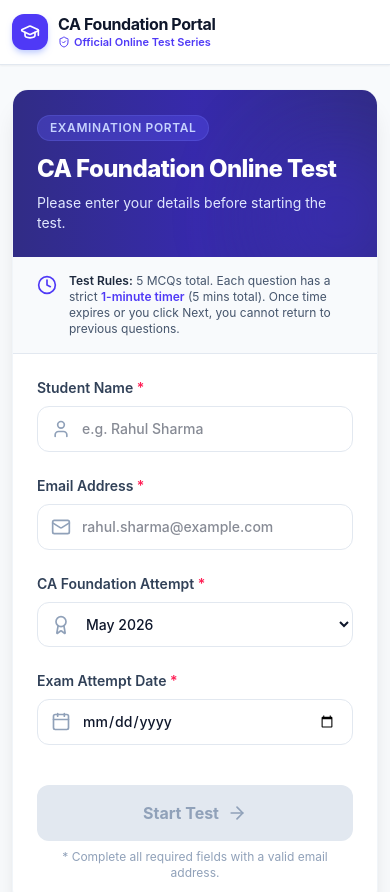
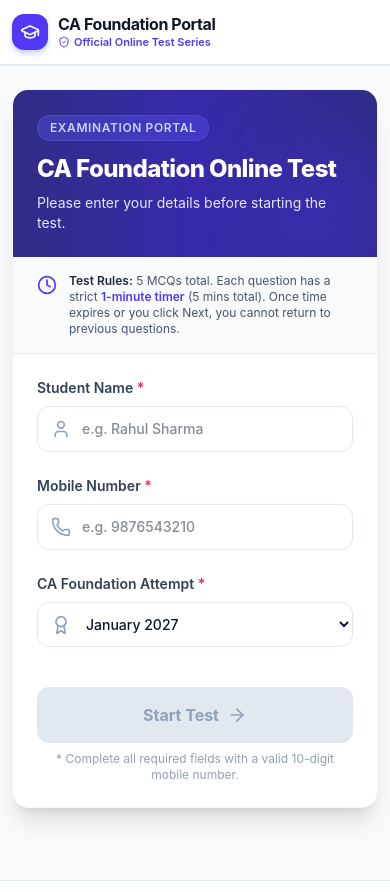
Before and after one commit to divyayadav12/studenttestform, a React (Vite) app: page / in a window 390 px wide. Shown: the top 892 px of the page. Built offline with nearby package versions, Linux system fonts and the light colour scheme.

Commit message:
Replace Email with Mobile Number, remove Exam Attempt Date, and update attempt options

```diff
--- a/src/App.jsx
+++ b/src/App.jsx
@@ -181,9 +181,8 @@ export default function App() {
 
     const payload = {
       studentName: studentData?.studentName || '',
-      email: studentData?.email || '',
+      phone: studentData?.phone || '',
       caAttempt: studentData?.caAttempt || '',
-      examAttemptDate: studentData?.examAttemptDate || '',
       testDate: studentData?.testDate || new Date().toISOString().split('T')[0],
       testStartTime: studentData?.startTimeFormatted || '',
       testEndTime: endTimeFormatted,
@@ -203,19 +202,19 @@ export default function App() {
     // Silent background transmission to Google Sheets
     sendToGoogleSheets(payload);
 
-    // Save submitted email to local list of registered emails to prevent re-registration
-    if (studentData?.email) {
+    // Save submitted phone number to local list of registered phones to prevent re-registration
+    if (studentData?.phone) {
       try {
-        const SUBMITTED_EMAILS_KEY = 'ca_final_submitted_emails_v1';
-        const existing = localStorage.getItem(SUBMITTED_EMAILS_KEY);
-        const emailList = existing ? JSON.parse(existing) : [];
-        const cleanEmail = studentData.email.trim().toLowerCase();
-        if (!emailList.includes(cleanEmail)) {
-          emailList.push(cleanEmail);
-          localStorage.setItem(SUBMITTED_EMAILS_KEY, JSON.stringify(emailList));
+        const SUBMITTED_PHONES_KEY = 'ca_final_submitted_phones_v1';
+        const existing = localStorage.getItem(SUBMITTED_PHONES_KEY);
+        const phoneList = existing ? JSON.parse(existing) : [];
+        const cleanPhone = studentData.phone.trim();
+        if (!phoneList.includes(cleanPhone)) {
+          phoneList.push(cleanPhone);
+          localStorage.setItem(SUBMITTED_PHONES_KEY, JSON.stringify(phoneList));
         }
       } catch (err) {
-        console.error("Error saving submitted email", err);
+        console.error("Error saving submitted phone", err);
       }
     }
 
--- a/src/components/ResultCard.jsx
+++ b/src/components/ResultCard.jsx
@@ -6,8 +6,7 @@ import {
   XCircle,
   Clock,
   User,
-  Mail,
-  Calendar,
+  Phone,
   Award,
   Sparkles,
   AlertCircle
@@ -65,7 +64,7 @@ export default function ResultCard({
           <h4 className="text-xs font-bold uppercase tracking-wider text-slate-500 mb-3 sm:mb-4">
             Candidate Information
           </h4>
-          <div className="grid grid-cols-1 sm:grid-cols-2 gap-3 sm:gap-4 text-sm">
+          <div className="grid grid-cols-1 sm:grid-cols-3 gap-3 sm:gap-4 text-sm">
             <div className="flex items-center gap-3 bg-white p-3 rounded-xl border border-slate-200">
               <User className="w-5 h-5 text-indigo-600 shrink-0" />
               <div>
@@ -75,10 +74,10 @@ export default function ResultCard({
             </div>
 
             <div className="flex items-center gap-3 bg-white p-3 rounded-xl border border-slate-200">
-              <Mail className="w-5 h-5 text-indigo-600 shrink-0" />
+              <Phone className="w-5 h-5 text-indigo-600 shrink-0" />
               <div className="overflow-hidden">
-                <p className="text-xs text-slate-500 font-medium">Email Address</p>
-                <p className="font-bold text-slate-800 truncate">{studentData.email}</p>
+                <p className="text-xs text-slate-500 font-medium">Mobile Number</p>
+                <p className="font-bold text-slate-800 font-mono">{studentData.phone}</p>
               </div>
             </div>
 
@@ -87,14 +86,6 @@ export default function ResultCard({
               <div>
                 <p className="text-xs text-slate-500 font-medium">CA Foundation Attempt</p>
                 <p className="font-bold text-slate-800">{studentData.caAttempt}</p>
-              </div>
-            </div>
-
-            <div className="flex items-center gap-3 bg-white p-3 rounded-xl border border-slate-200">
-              <Calendar className="w-5 h-5 text-indigo-600 shrink-0" />
-              <div>
-                <p className="text-xs text-slate-500 font-medium">Exam Attempt Date</p>
-                <p className="font-bold text-slate-800">{studentData.examAttemptDate}</p>
               </div>
             </div>
           </div>
@@ -158,7 +149,7 @@ export default function ResultCard({
         <div className="bg-slate-50 border-t border-slate-200 px-6 py-4 text-center">
           <p className="text-xs text-slate-500 flex items-center justify-center gap-1 font-medium">
             <AlertCircle className="w-3.5 h-3.5 text-slate-400" />
-            Your test response has been recorded. Duplicate submissions with the same email address are blocked.
+            Your test response has been recorded. Duplicate submissions with the same mobile number are blocked.
           </p>
         </div>
       </div>
--- a/src/components/StudentDetailsForm.jsx
+++ b/src/components/StudentDetailsForm.jsx
@@ -1,43 +1,41 @@
 import React, { useState } from 'react';
-import { User, Mail, Calendar, Award, ArrowRight, Clock, ShieldAlert, AlertTriangle, CheckCircle2 } from 'lucide-react';
+import { User, Phone, Award, ArrowRight, Clock, ShieldAlert, AlertTriangle, CheckCircle2 } from 'lucide-react';
 
 const ATTEMPT_OPTIONS = [
-  "May 2026",
-  "September 2026",
   "January 2027",
   "May 2027",
+  "September 2027",
   "Other"
 ];
 
-const SUBMITTED_EMAILS_KEY = 'ca_final_submitted_emails_v1';
+const SUBMITTED_PHONES_KEY = 'ca_final_submitted_phones_v1';
 
 export default function StudentDetailsForm({ onStartTest, initialData }) {
   const [formData, setFormData] = useState(initialData || {
     studentName: '',
-    email: '',
-    caAttempt: 'May 2026',
-    examAttemptDate: ''
+    phone: '',
+    caAttempt: 'January 2027'
   });
 
   const [errors, setErrors] = useState({});
-  const [isDuplicateEmail, setIsDuplicateEmail] = useState(false);
+  const [isDuplicatePhone, setIsDuplicatePhone] = useState(false);
 
-  // Check duplicate email against local storage records
-  const checkDuplicateEmail = (emailVal) => {
-    if (!emailVal || !emailVal.trim()) return false;
+  // Check duplicate phone against local storage records
+  const checkDuplicatePhone = (phoneVal) => {
+    if (!phoneVal || !phoneVal.trim()) return false;
     try {
-      const stored = localStorage.getItem(SUBMITTED_EMAILS_KEY);
-      const emailList = stored ? JSON.parse(stored) : [];
-      const cleanEmail = emailVal.trim().toLowerCase();
-      return emailList.some(e => e.trim().toLowerCase() === cleanEmail);
+      const stored = localStorage.getItem(SUBMITTED_PHONES_KEY);
+      const phoneList = stored ? JSON.parse(stored) : [];
+      const cleanPhone = phoneVal.trim();
+      return phoneList.some(p => p.trim() === cleanPhone);
     } catch (err) {
-      console.error("Error reading submitted emails", err);
+      console.error("Error reading submitted phones", err);
       return false;
     }
   };
 
-  const validateEmailFormat = (email) => {
-    return /^[^\s@]+@[^\s@]+\.[^\s@]+$/.test(email.trim());
+  const validatePhoneFormat = (phone) => {
+    return /^[6-9]\d{9}$/.test(phone.trim()) || /^\d{10}$/.test(phone.trim());
   };
 
   const handleChange = (e) => {
@@ -47,21 +45,21 @@ export default function StudentDetailsForm({ onStartTest, initialData }) {
 
     const newErrors = { ...errors };
 
-    // Real-time email validation
-    if (name === 'email') {
-      const trimmedEmail = value.trim();
-      if (!trimmedEmail) {
-        newErrors.email = "Email address is required";
-        setIsDuplicateEmail(false);
-      } else if (!validateEmailFormat(trimmedEmail)) {
-        newErrors.email = "Invalid email format (e.g. name@domain.com)";
-        setIsDuplicateEmail(false);
-      } else if (checkDuplicateEmail(trimmedEmail)) {
-        newErrors.email = "This email is already registered! Multiple test attempts are not allowed.";
-        setIsDuplicateEmail(true);
+    // Real-time phone validation
+    if (name === 'phone') {
+      const trimmedPhone = value.trim();
+      if (!trimmedPhone) {
+        newErrors.phone = "Mobile Number is required";
+        setIsDuplicatePhone(false);
+      } else if (!validatePhoneFormat(trimmedPhone)) {
+        newErrors.phone = "Please enter a valid 10-digit mobile number";
+        setIsDuplicatePhone(false);
+      } else if (checkDuplicatePhone(trimmedPhone)) {
+        newErrors.phone = "This mobile number is already registered! Multiple test attempts are not allowed.";
+        setIsDuplicatePhone(true);
       } else {
-        delete newErrors.email;
-        setIsDuplicateEmail(false);
+        delete newErrors.phone;
+        setIsDuplicatePhone(false);
       }
     } else {
       if (newErrors[name]) delete newErrors[name];
@@ -73,10 +71,9 @@ export default function StudentDetailsForm({ onStartTest, initialData }) {
   const isFormValid = () => {
     return (
       formData.studentName.trim().length >= 2 &&
-      validateEmailFormat(formData.email) &&
-      !isDuplicateEmail &&
-      formData.caAttempt &&
-      formData.examAttemptDate
+      validatePhoneFormat(formData.phone) &&
+      !isDuplicatePhone &&
+      formData.caAttempt
     );
   };
 
@@ -88,21 +85,18 @@ export default function StudentDetailsForm({ onStartTest, initialData }) {
       newErrors.studentName = "Full name is required";
     }
 
-    const trimmedEmail = formData.email.trim();
-    if (!trimmedEmail) {
-      newErrors.email = "Email address is required";
-    } else if (!validateEmailFormat(trimmedEmail)) {
-      newErrors.email = "Invalid email format (e.g. name@domain.com)";
-    } else if (checkDuplicateEmail(trimmedEmail)) {
-      newErrors.email = "This email is already registered! Multiple test attempts are not allowed.";
-      setIsDuplicateEmail(true);
+    const trimmedPhone = formData.phone.trim();
+    if (!trimmedPhone) {
+      newErrors.phone = "Mobile number is required";
+    } else if (!validatePhoneFormat(trimmedPhone)) {
+      newErrors.phone = "Please enter a valid 10-digit mobile number";
+    } else if (checkDuplicatePhone(trimmedPhone)) {
+      newErrors.phone = "This mobile number is already registered! Multiple test attempts are not allowed.";
+      setIsDuplicatePhone(true);
     }
 
     if (!formData.caAttempt) {
       newErrors.caAttempt = "Please select your CA Foundation Attempt";
-    }
-    if (!formData.examAttemptDate) {
-      newErrors.examAttemptDate = "Please pick your Exam Attempt Date";
     }
 
     if (Object.keys(newErrors).length > 0) {
@@ -113,7 +107,7 @@ export default function StudentDetailsForm({ onStartTest, initialData }) {
     onStartTest(formData);
   };
 
-  const isEmailValidAndFresh = formData.email.trim() && validateEmailFormat(formData.email) && !isDuplicateEmail;
+  const isPhoneValidAndFresh = formData.phone.trim() && validatePhoneFormat(formData.phone) && !isDuplicatePhone;
 
   return (
     <div className="max-w-2xl mx-auto my-6 sm:my-8 px-3 sm:px-4">
@@ -173,56 +167,55 @@ export default function StudentDetailsForm({ onStartTest, initialData }) {
             )}
           </div>
 
-          {/* Email Address */}
+          {/* Mobile Number */}
           <div>
             <label className="block text-sm font-semibold text-slate-700 mb-2">
-              Email Address <span className="text-rose-500">*</span>
+              Mobile Number <span className="text-rose-500">*</span>
             </label>
             <div className="relative">
               <div className="absolute inset-y-0 left-0 pl-3.5 flex items-center pointer-events-none text-slate-400">
-                <Mail className="w-5 h-5" />
+                <Phone className="w-5 h-5" />
               </div>
               <input
-                type="email"
-                name="email"
-                value={formData.email}
+                type="tel"
+                name="phone"
+                maxLength={10}
+                value={formData.phone}
                 onChange={handleChange}
-                placeholder="rahul.sharma@example.com"
+                placeholder="e.g. 9876543210"
                 className={`w-full pl-11 pr-10 py-3 rounded-xl border text-sm font-medium transition-all focus:outline-none focus:ring-2 ${
-                  errors.email || isDuplicateEmail
+                  errors.phone || isDuplicatePhone
                     ? 'border-rose-300 bg-rose-50/30 focus:ring-rose-500 focus:border-rose-500'
-                    : isEmailValidAndFresh
+                    : isPhoneValidAndFresh
                     ? 'border-emerald-300 bg-emerald-50/20 focus:ring-emerald-500 focus:border-emerald-500'
                     : 'border-slate-200 focus:ring-indigo-500 focus:border-indigo-500 hover:border-slate-300'
                 }`}
               />
               <div className="absolute inset-y-0 right-0 pr-3 flex items-center pointer-events-none">
-                {isEmailValidAndFresh && <CheckCircle2 className="w-5 h-5 text-emerald-600" />}
-                {(errors.email || isDuplicateEmail) && <AlertTriangle className="w-5 h-5 text-rose-600" />}
+                {isPhoneValidAndFresh && <CheckCircle2 className="w-5 h-5 text-emerald-600" />}
+                {(errors.phone || isDuplicatePhone) && <AlertTriangle className="w-5 h-5 text-rose-600" />}
               </div>
             </div>
 
-            {/* Invalid or Duplicate Email Alert Banner */}
-            {isDuplicateEmail && (
+            {/* Invalid or Duplicate Phone Alert Banner */}
+            {isDuplicatePhone && (
               <div className="mt-2.5 p-3 rounded-xl bg-rose-50 border border-rose-200 text-rose-800 text-xs flex items-start gap-2">
                 <AlertTriangle className="w-4 h-4 text-rose-600 shrink-0 mt-0.5 animate-bounce" />
                 <div>
-                  <p className="font-bold">⚠️ Already Registered Email</p>
-                  <p className="mt-0.5">This email ID (<span className="font-mono font-semibold underline">{formData.email}</span>) has already completed the assessment. Duplicate submissions with the same email are blocked.</p>
+                  <p className="font-bold">⚠️ Already Registered Mobile Number</p>
+                  <p className="mt-0.5">This mobile number (<span className="font-mono font-semibold underline">{formData.phone}</span>) has already completed the assessment. Duplicate submissions with the same mobile number are blocked.</p>
                 </div>
               </div>
             )}
 
-            {!isDuplicateEmail && errors.email && (
+            {!isDuplicatePhone && errors.phone && (
               <p className="mt-1.5 text-xs text-rose-600 flex items-center gap-1 font-medium">
-                <ShieldAlert className="w-3.5 h-3.5 shrink-0" /> {errors.email}
+                <ShieldAlert className="w-3.5 h-3.5 shrink-0" /> {errors.phone}
               </p>
             )}
           </div>
 
-          {/* Grid for Attempt Dropdown & Date Picker */}
-          <div className="grid grid-cols-1 sm:grid-cols-2 gap-6">
-            {/* CA Foundation Attempt */}
+          {/* CA Foundation Attempt Dropdown */}
           <div>
             <label className="block text-sm font-semibold text-slate-700 mb-2">
               CA Foundation Attempt <span className="text-rose-500">*</span>
@@ -253,35 +246,6 @@ export default function StudentDetailsForm({ onStartTest, initialData }) {
             )}
           </div>
 
-            {/* Exam Attempt Date */}
-            <div>
-              <label className="block text-sm font-semibold text-slate-700 mb-2">
-                Exam Attempt Date <span className="text-rose-500">*</span>
-              </label>
-              <div className="relative">
-                <div className="absolute inset-y-0 left-0 pl-3.5 flex items-center pointer-events-none text-slate-400">
-                  <Calendar className="w-5 h-5" />
-                </div>
-                <input
-                  type="date"
-                  name="examAttemptDate"
-                  value={formData.examAttemptDate}
-                  onChange={handleChange}
-                  className={`w-full pl-11 pr-4 py-3 rounded-xl border text-sm font-medium transition-all focus:outline-none focus:ring-2 bg-white ${
-                    errors.examAttemptDate
-                      ? 'border-rose-300 bg-rose-50/30 focus:ring-rose-500 focus:border-rose-500'
-                      : 'border-slate-200 focus:ring-indigo-500 focus:border-indigo-500 hover:border-slate-300'
-                  }`}
-                />
-              </div>
-              {errors.examAttemptDate && (
-                <p className="mt-1.5 text-xs text-rose-600 flex items-center gap-1 font-medium">
-                  <ShieldAlert className="w-3.5 h-3.5 shrink-0" /> {errors.examAttemptDate}
-                </p>
-              )}
-            </div>
-          </div>
-
           {/* Submit Button */}
           <div className="pt-4">
             <button
@@ -298,9 +262,9 @@ export default function StudentDetailsForm({ onStartTest, initialData }) {
             </button>
             {!isFormValid() && (
               <p className="text-center text-xs text-slate-400 mt-2">
-                {isDuplicateEmail
-                  ? '⚠️ Duplicate registration detected for this email.'
-                  : '* Complete all required fields with a valid email address.'}
+                {isDuplicatePhone
+                  ? '⚠️ Duplicate registration detected for this mobile number.'
+                  : '* Complete all required fields with a valid 10-digit mobile number.'}
               </p>
             )}
           </div>
```
Also changed, not shown: 1 other file (tests, documents, lock files or other folders). Lines whose indentation alone changed are shown as unchanged.
